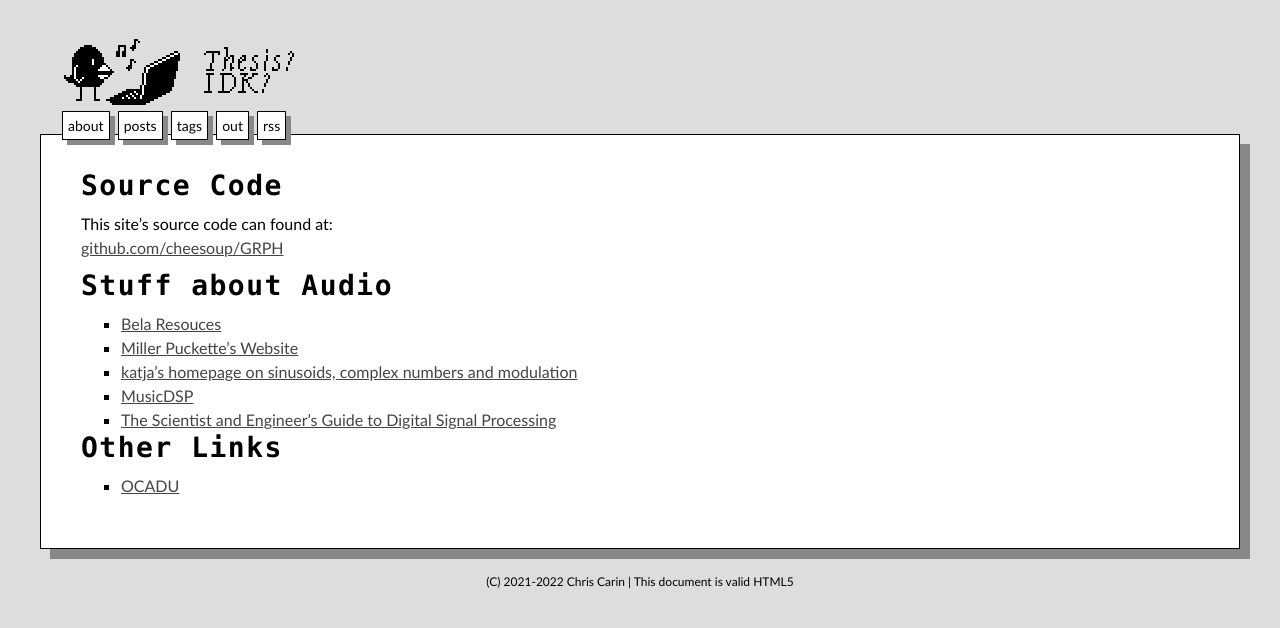
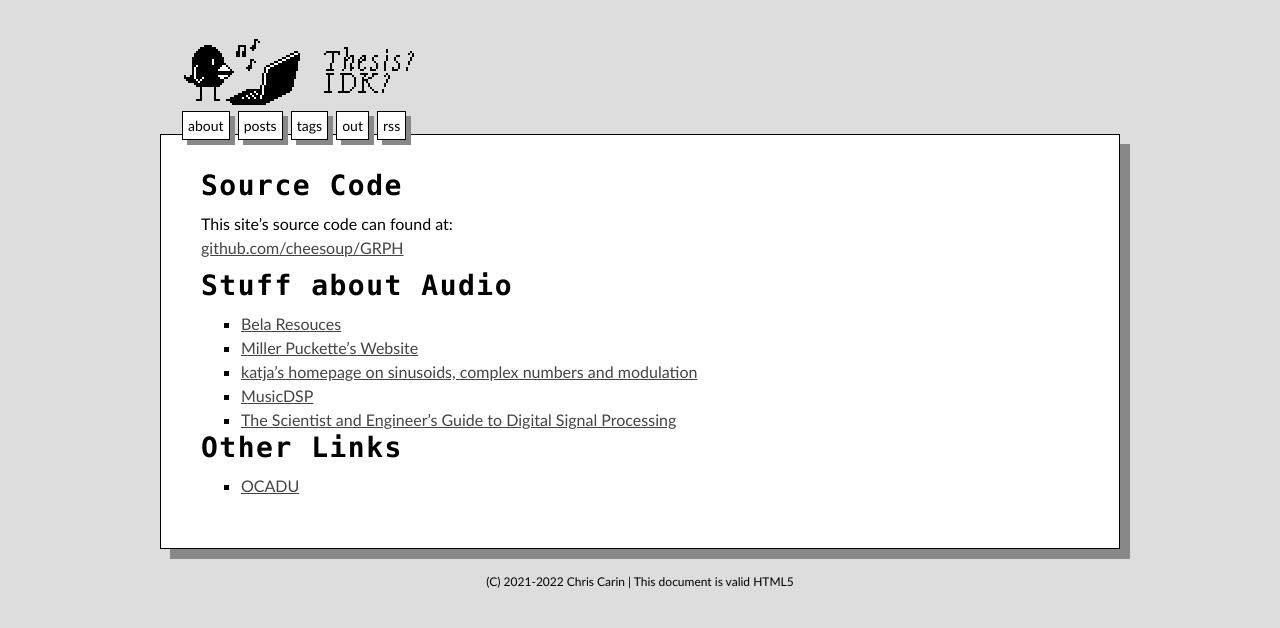
Before and after one commit to cheesoup/GRPH, a Jekyll site: the page built from out.md, in a window 1280 px wide. Shown: the top 628 px of the page. Built offline with Jekyll 4.4.1, drawn with Linux system fonts in a browser that asks for light colours.

Commit message:
Made everything thinner

```diff
--- a/assets/css/main.css
+++ b/assets/css/main.css
@@ -11,12 +11,6 @@
 @media (min-width: 1024px) {
   :root {
       --maxWidth: 960px;
-  }
-}
-
-@media (min-width: 1280px) {
-  :root {
-      --maxWidth: 1200px;
   }
 }
 
```
